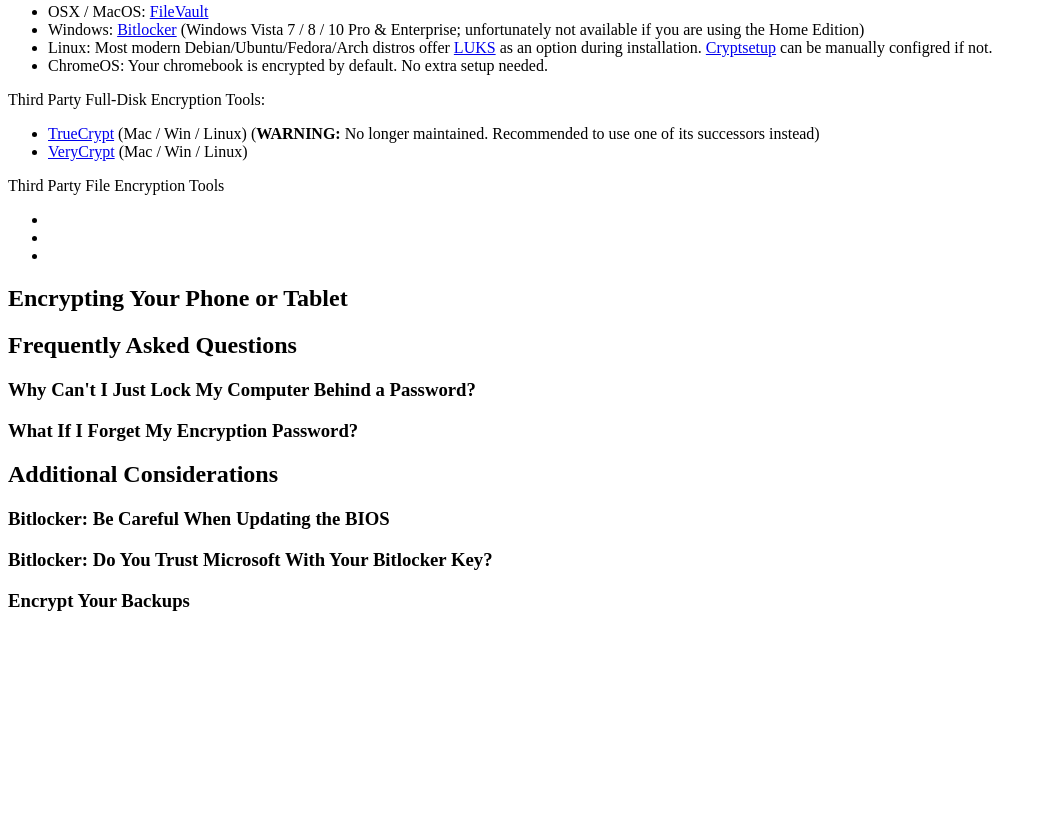
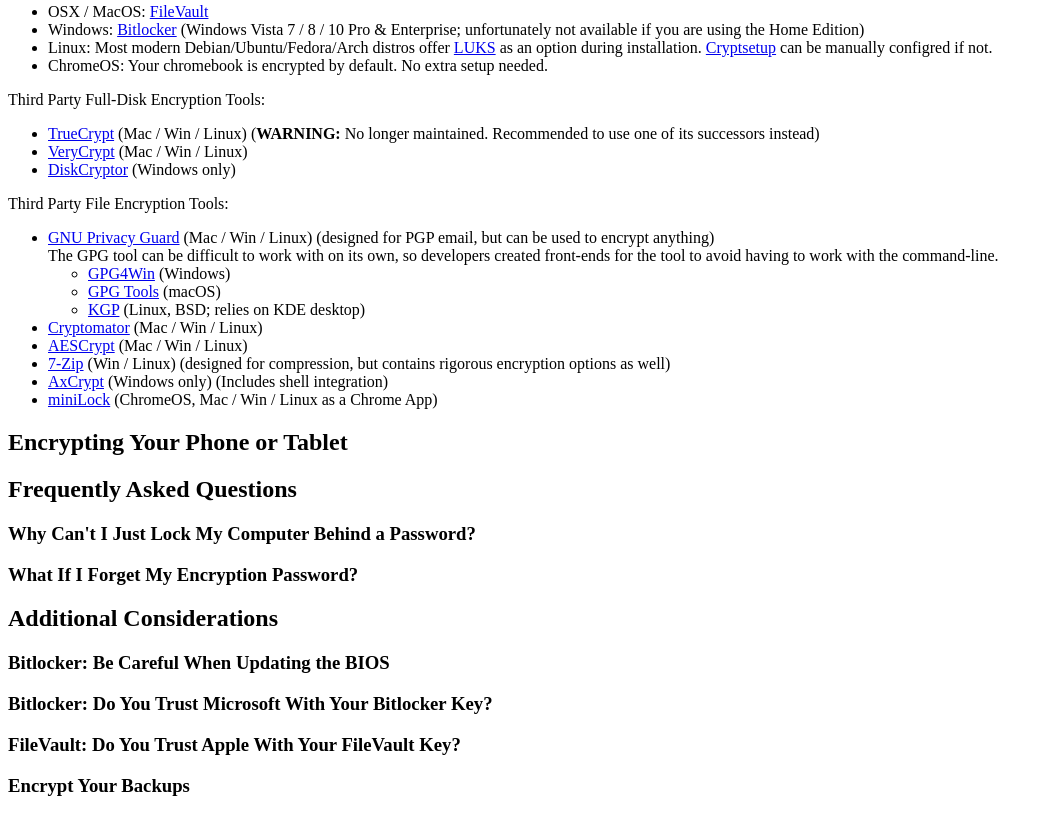
Before and after one commit to AdmiralAsshat/nothing_of_value, a plain HTML site: page encryption.html in a window 1280 px wide. Shown: the part 1052-1867 px from the top of the page, without its empty margins (0-1049 px from the left). Before the commit the page ends 1683 px from the top, so only its background shows below. Drawn offline with Linux system fonts and the light colour scheme.

Commit message:
Fill out encryption tools.

```diff
--- a/encryption.html
+++ b/encryption.html
@@ -54,16 +54,32 @@
     <ul>
         <li><a href="https://en.wikipedia.org/wiki/TrueCrypt">TrueCrypt</a> (Mac / Win / Linux) (<strong>WARNING:</strong> No longer maintained. Recommended to use one of its successors instead)</li>
         <li><a href="https://veracrypt.codeplex.com/">VeryCrypt</a> (Mac / Win / Linux)</li>
+        <li><a href="https://diskcryptor.net/wiki/Main_Page">DiskCryptor</a> (Windows only)</li>
     </ul>
 
-    <p>Third Party File Encryption Tools</p>
+    <p>Third Party File Encryption Tools:</p>
     <ul>
-        <li></li>
-        <li></li>
-        <li></li>
+        <li>
+            <a href="https://www.gnupg.org/">GNU Privacy Guard</a> (Mac / Win / Linux) (designed for PGP email, but can be used to encrypt anything)
+
+            <br />
+            The GPG tool can be difficult to work with on its own, so developers created front-ends for the tool to avoid having to work with the command-line.
+            <ul>
+                <li><a href="https://www.gpg4win.org/">GPG4Win</a> (Windows)</li>
+                <li><a href="https://gpgtools.org/gpgsuite.html">GPG Tools</a> (macOS)</li>
+                <li><a href="https://utils.kde.org/projects/kgpg/">KGP</a> (Linux, BSD; relies on KDE desktop)</li>
+            </ul>
+        </li>
+        <li><a href="https://cryptomator.org/">Cryptomator</a> (Mac / Win / Linux)
+        <li><a href="https://www.aescrypt.com/">AESCrypt</a> (Mac / Win / Linux)</li>
+        <li><a href="http://www.7-zip.org/">7-Zip</a> (Win / Linux) (designed for compression, but contains rigorous encryption options as well)</li>
+        <li><a href="https://www.axcrypt.net/">AxCrypt</a> (Windows only) (Includes shell integration)</li>
+        <li><a href="https://minilock.io/">miniLock</a> (ChromeOS, Mac / Win / Linux as a Chrome App)</li>
     </ul>
 
     <h2>Encrypting Your Phone or Tablet</h2>
+
+    <p></p>
 
     <h2>Frequently Asked Questions</h2>
 
@@ -77,6 +93,8 @@
 
     <h3>Bitlocker: Do You Trust Microsoft With Your Bitlocker Key?</h3>
 
+    <h3>FileVault: Do You Trust Apple With Your FileVault Key?</h3>
+
     <h3>Encrypt Your Backups</h3>
 </body>
 </html>
```
